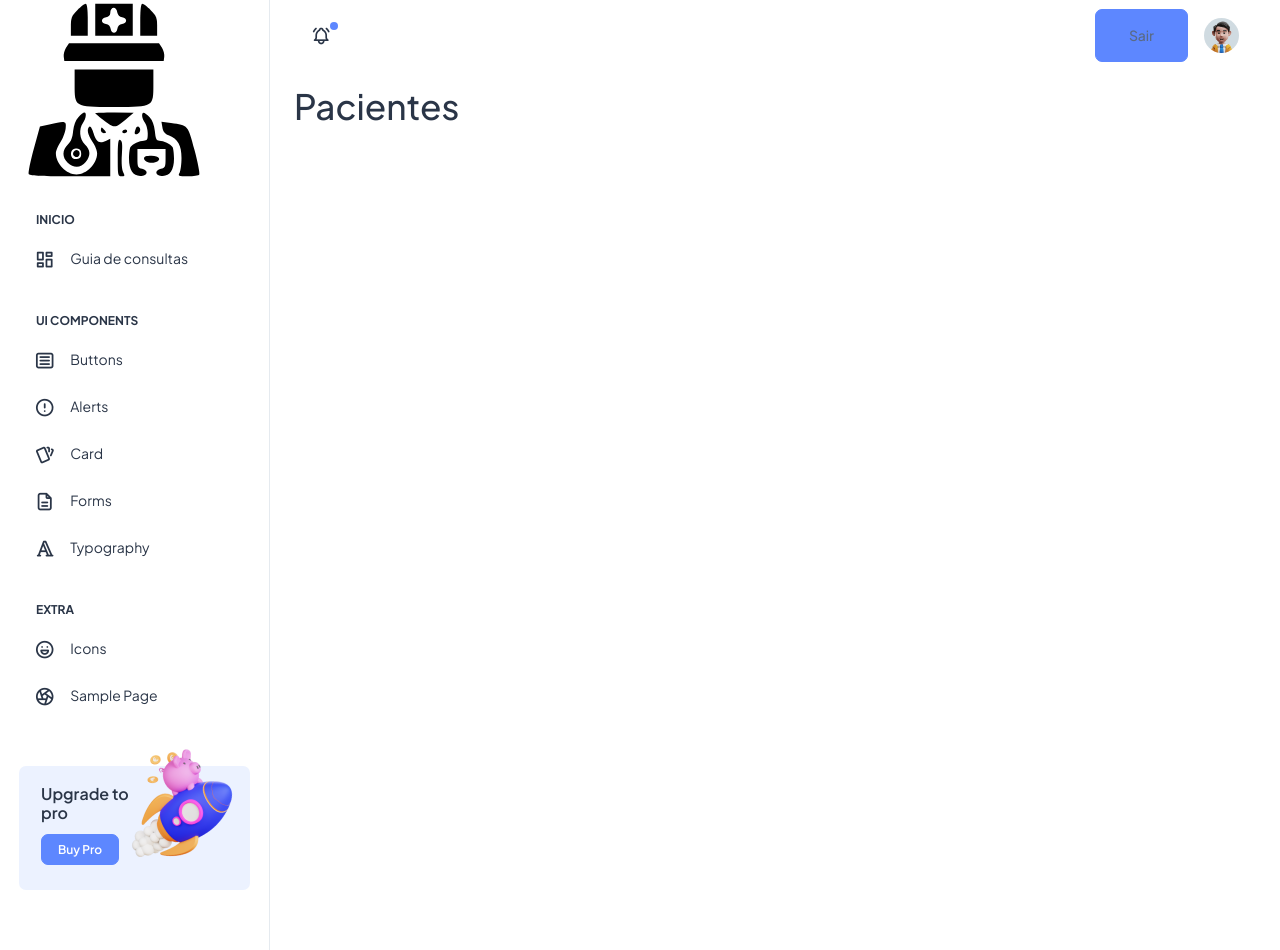
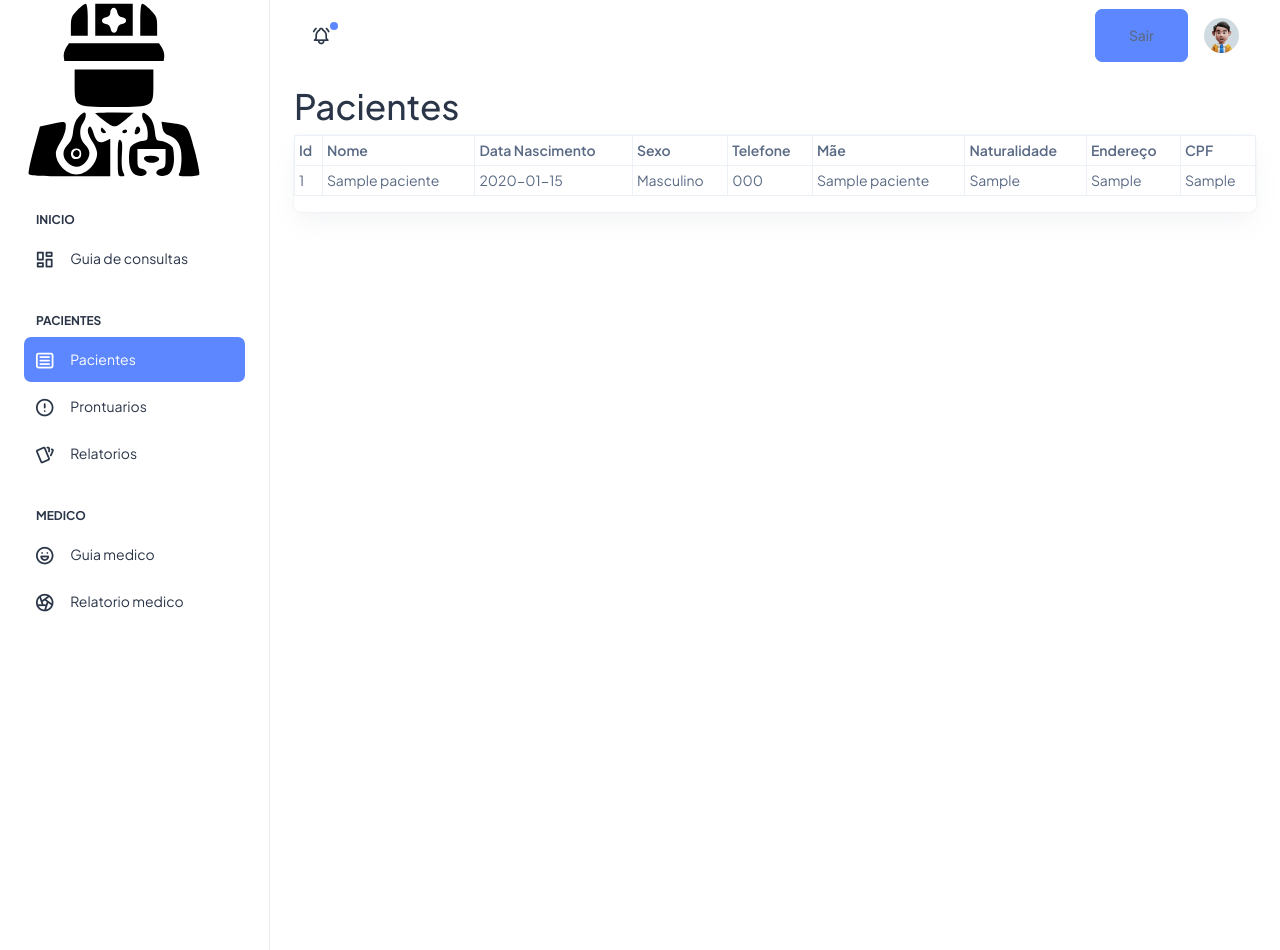
Before and after one commit to tbgbarros/PI-2-DSM2SEM, a PHP site: page /paciente.php in a window 1280 px wide. Run offline with PHP 8.4, Linux system fonts and the light colour scheme; a user stored in the database is signed in; tables that the repository leaves empty hold one stand-in row (values such as "Sample post"); some libraries are stand-ins or nearby versions.

Commit message:
atuqalicao pagina pacientes

```diff
--- a/CODIFICAÇÃO/pi/class/connect.php
+++ b/CODIFICAÇÃO/pi/class/connect.php
@@ -8,7 +8,7 @@ if ($_SERVER['REQUEST_METHOD'] === 'POST') {
     $usuario = $_POST['usuario'];
     $senha = $_POST['senha'];
 
-    $login = new Login($conexao);
+    $login = new Login();
 
     if ($login->autenticar($usuario, $senha)) {
         header('Location: home.php');
--- a/CODIFICAÇÃO/pi/class/func.php
+++ b/CODIFICAÇÃO/pi/class/func.php
@@ -1,17 +1,21 @@
 <?php
+require_once('infocon.php');
+
 class Login
 {
-    private $conexao;
+    private $connect;
 
-    public function __construct($conexao)
+    public function __construct()
     {
-        $this->conexao = $conexao;
+        $this->connect=new conexao2();
     }
+
+
 
     public function autenticar($usuario, $senha)
     {
         $query = "SELECT * FROM usuarios WHERE usuario = ? AND senha = ?";
-        $stmt = $this->conexao->prepare($query);
+        $stmt = $this->connect->getConexao()->prepare($query);
         $stmt->bind_param("ss", $usuario, $senha);
         $stmt->execute();
         $resultado = $stmt->get_result();
@@ -41,4 +45,17 @@ class Login
         session_start();
         session_destroy();
     }
+
+
+    public function listarPaciente()
+    {
+        $query = "SELECT * FROM pacientes";
+        $stmt = $this->connect->getConexao()->prepare($query);
+        $stmt->execute();
+        $resultadoPacientes = $stmt->get_result();
+        return $resultadoPacientes;
+
+    }
+
+
 }
--- a/CODIFICAÇÃO/pi/class/infocon.php
+++ b/CODIFICAÇÃO/pi/class/infocon.php
@@ -1,11 +1,22 @@
 <?php
-$servername = "localhost";
-$username = "root";
-$password = "1408776";
-$dbname = "prontuarioBD";
 
-$conexao = new mysqli($servername, $username, $password, $dbname);
+class conexao2 {
+    private $servername = "localhost";
+    private $username = "root";
+    private $password = "";
+    private $dbname = "prontuarioBD";
 
-if ($conexao->connect_error) {
-    die("Falha na conexão: " . $conexao->connect_error);
+    private $conexao;
+
+    function __construct() {
+        $this->conexao = new mysqli($this->servername, $this->username, $this->password, $this->dbname);
+    }
+
+    public function getConexao() {
+        return $this->conexao;
+    }
+
+    public function fecharConexao() {
+        $this->conexao->close();
+    }
 }
--- a/CODIFICAÇÃO/pi/home.php
+++ b/CODIFICAÇÃO/pi/home.php
@@ -28,7 +28,7 @@ if (!Login::estaLogado()) {
       <div>
         <!-- logo esta bugado vou deixar sem por enquanto / se corrigir da pra tentar puxar imagem do cadastro no banco de dados | bootstrap aqui-->
         <div class="brand-logo d-flex align-items-center justify-content-between">
-          <a href="./index.html" class="text-nowrap logo-img">
+          <a href="./home.php" class="text-nowrap logo-img">
             <img src="./images/logos/logo_padrao.svg" width="180" alt="" />
           </a>
           <div class="close-btn d-xl-none d-block sidebartoggler cursor-pointer" id="sidebarCollapse">
--- a/CODIFICAÇÃO/pi/index.php
+++ b/CODIFICAÇÃO/pi/index.php
@@ -25,7 +25,7 @@ require_once 'class/connect.php';
           <div class="col-md-8 col-lg-6 col-xxl-3">
             <div class="card mb-0">
               <div class="card-body">
-                <a href="./index.php" class="text-nowrap logo-img text-center d-block py-3 w-100">
+                <a href="./home.php" class="text-nowrap logo-img text-center d-block py-3 w-100">
                   <img src="./images/logos/logo_padrao.svg" width="180" alt="">
                 </a>
                 <p class="text-center">Prontuários Online</p>
--- a/CODIFICAÇÃO/pi/paciente.php
+++ b/CODIFICAÇÃO/pi/paciente.php
@@ -28,7 +28,7 @@ if (!Login::estaLogado()) {
       <div>
         <!-- logo esta bugado vou deixar sem por enquanto / se corrigir da pra tentar puxar imagem do cadastro no banco de dados | bootstrap aqui-->
         <div class="brand-logo d-flex align-items-center justify-content-between">
-          <a href="./index.html" class="text-nowrap logo-img">
+          <a href="./home.php" class="text-nowrap logo-img">
             <img src="./images/logos/logo_padrao.svg" width="180" alt="" />
           </a>
           <div class="close-btn d-xl-none d-block sidebartoggler cursor-pointer" id="sidebarCollapse">
@@ -43,7 +43,7 @@ if (!Login::estaLogado()) {
               <span class="hide-menu">Inicio</span>
             </li>
             <li class="sidebar-item">
-              <a class="sidebar-link" href="./index.php" aria-expanded="false">
+              <a class="sidebar-link" href="./guia.php" aria-expanded="false">
                 <span>
                   <i class="ti ti-layout-dashboard"></i>
                 </span>
@@ -52,81 +52,54 @@ if (!Login::estaLogado()) {
             </li>
             <li class="nav-small-cap">
               <i class="ti ti-dots nav-small-cap-icon fs-4"></i>
-              <span class="hide-menu">UI COMPONENTS</span>
+              <span class="hide-menu">Pacientes</span>
             </li>
             <li class="sidebar-item">
-              <a class="sidebar-link" href="./ui-buttons.html" aria-expanded="false">
+              <a class="sidebar-link" href="./paciente.php" aria-expanded="false">
                 <span>
                   <i class="ti ti-article"></i>
                 </span>
-                <span class="hide-menu">Buttons</span>
+                <span class="hide-menu">Pacientes</span>
               </a>
             </li>
             <li class="sidebar-item">
-              <a class="sidebar-link" href="./ui-alerts.html" aria-expanded="false">
+              <a class="sidebar-link" href="./prontuario.php" aria-expanded="false">
                 <span>
                   <i class="ti ti-alert-circle"></i>
                 </span>
-                <span class="hide-menu">Alerts</span>
+                <span class="hide-menu">Prontuarios</span>
               </a>
             </li>
             <li class="sidebar-item">
-              <a class="sidebar-link" href="./ui-card.html" aria-expanded="false">
+              <a class="sidebar-link" href="./relatorios.php" aria-expanded="false">
                 <span>
                   <i class="ti ti-cards"></i>
                 </span>
-                <span class="hide-menu">Card</span>
+                <span class="hide-menu">Relatorios</span>
+              </a>
+            </li>
+            <li class="nav-small-cap">
+              <i class="ti ti-dots nav-small-cap-icon fs-4"></i>
+              <span class="hide-menu">Medico</span>
+            </li>
+            <li class="sidebar-item">
+              <a class="sidebar-link" href="./guiamedico.php" aria-expanded="false">
+                <span>
+                  <i class="ti ti-mood-happy"></i>
+                </span>
+                <span class="hide-menu">Guia medico</span>
               </a>
             </li>
             <li class="sidebar-item">
-              <a class="sidebar-link" href="./ui-forms.html" aria-expanded="false">
-                <span>
-                  <i class="ti ti-file-description"></i>
-                </span>
-                <span class="hide-menu">Forms</span>
-              </a>
-            </li>
-            <li class="sidebar-item">
-              <a class="sidebar-link" href="./ui-typography.html" aria-expanded="false">
-                <span>
-                  <i class="ti ti-typography"></i>
-                </span>
-                <span class="hide-menu">Typography</span>
-              </a>
-            </li>
-
-            <li class="nav-small-cap">
-              <i class="ti ti-dots nav-small-cap-icon fs-4"></i>
-              <span class="hide-menu">EXTRA</span>
-            </li>
-            <li class="sidebar-item">
-              <a class="sidebar-link" href="./icon-tabler.html" aria-expanded="false">
-                <span>
-                  <i class="ti ti-mood-happy"></i>
-                </span>
-                <span class="hide-menu">Icons</span>
-              </a>
-            </li>
-            <li class="sidebar-item">
-              <a class="sidebar-link" href="./sample-page.html" aria-expanded="false">
+              <a class="sidebar-link" href="./relatoriomedico.php" aria-expanded="false">
                 <span>
                   <i class="ti ti-aperture"></i>
                 </span>
-                <span class="hide-menu">Sample Page</span>
+                <span class="hide-menu">Relatorio medico</span>
               </a>
             </li>
           </ul>
-          <div class="unlimited-access hide-menu bg-light-primary position-relative mb-7 mt-5 rounded">
-            <div class="d-flex">
-              <div class="unlimited-access-title me-3">
-                <h6 class="fw-semibold fs-4 mb-6 text-dark w-85">Upgrade to pro</h6>
-                <a href="https://adminmart.com/product/modernize-bootstrap-5-admin-template/" target="_blank" class="btn btn-primary fs-2 fw-semibold lh-sm">Buy Pro</a>
-              </div>
-              <div class="unlimited-access-img">
-                <img src="/images/backgrounds/rocket.png" alt="" class="img-fluid">
-              </div>
-            </div>
-          </div>
+
         </nav>
         <!-- End Sidebar navigation -->
       </div>
@@ -194,6 +167,54 @@ if (!Login::estaLogado()) {
           <div class="col-lg-12 d-flex align-items-strech">
             <div class="card w-100">
 
+
+            <!--teste table -->
+            <div class="table-responsive">
+            <table class="table table-sm table-bordered table-hover">
+
+            <thead>
+                    <tr>
+                        <th>Id</th>
+                        <th>Nome</th>
+                        <th>Data Nascimento</th>
+                        <th>Sexo</th>
+                        <th>Telefone</th>
+                        <th>Mãe</th>
+                        <th>Naturalidade</th>
+                        <th>Endereço</th>
+                        <th>CPF</th>
+                    </tr>
+                </thead>
+
+            <?php
+            require_once 'class/func.php';
+                // Chama a função para buscar os pacientes
+                $pacientes = new Login();
+                $consultaPaciente = $pacientes->listarPaciente();
+
+                // Verifica se existem registros retornados
+                if (!empty($consultaPaciente)) {
+                    // Itera sobre os registros e exibe na tabela
+                    while ($row = $consultaPaciente->fetch_assoc()) {
+                        echo "<tr>";
+                        echo "<td>" . $row["ID_paciente"] . "</td>";
+                        echo "<td>" . $row["nome"] . "</td>";
+                        echo "<td>" . $row["dt_nasc"] . "</td>";
+                        echo "<td>" . $row["sexo"] . "</td>";
+                        echo "<td>" . $row["telefone"] . "</td>";
+                        echo "<td>" . $row["nome_mae"] . "</td>";
+                        echo "<td>" . $row["naturalidade"] . "</td>";
+                        echo "<td>" . $row["endereco"] . "</td>";
+                        echo "<td>" . $row["cpf"] . "</td>";
+                        // Adicione aqui mais colunas conforme necessário
+                        echo "</tr>";
+                    }
+                } else {
+                    echo "<tr><td colspan='9'>Nenhum registro encontrado.</td></tr>";
+                }
+                ?>
+                </table>
+                </div>
             </div>
           </div>
         </div>
```
Also changed, not shown: CODIFICAÇÃO/pi/guia.php (+25 -43 lines), CODIFICAÇÃO/pi/guiamedico.php (added), CODIFICAÇÃO/pi/relatoriomedico.php (added), CODIFICAÇÃO/pi/relatorios.php (added).
